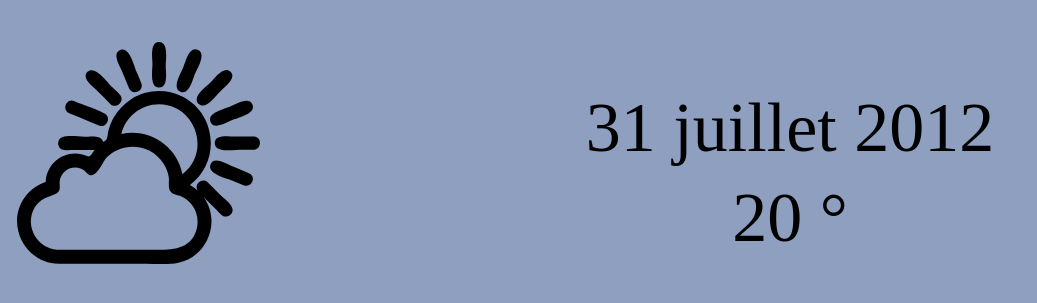
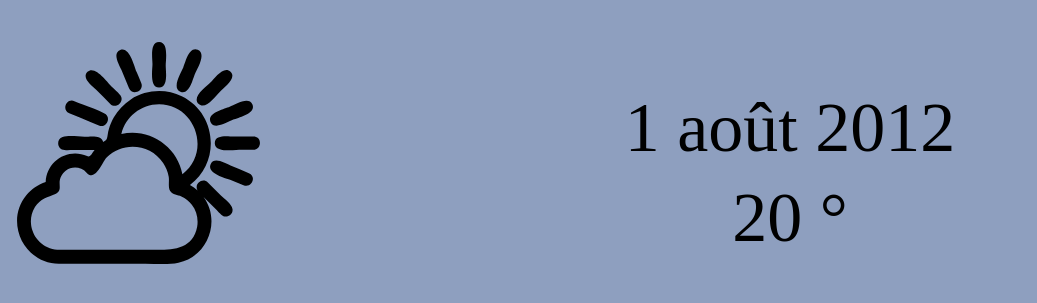
Before and after one commit to mathemagie/weather, a PHP site: page / in a window 1280 px wide. Shown: the top 303 px of the page, without its empty margins (0-1037 px from the left). Run offline with PHP 8.4, Linux system fonts and the light colour scheme.

Commit message:
new style

```diff
--- a/index.php
+++ b/index.php
@@ -105,7 +105,7 @@
 		<div id='container'>
 			<ul>
 				<li><div id='weather_container'></div></li>
-				<li><div id='day'>31 juillet 2012</div><div id='temp'>20 °</div></li>
+				<li><div id='day'>1 août 2012</div><div id='temp'>20 °</div></li>
 
 
 			</ul>
```
